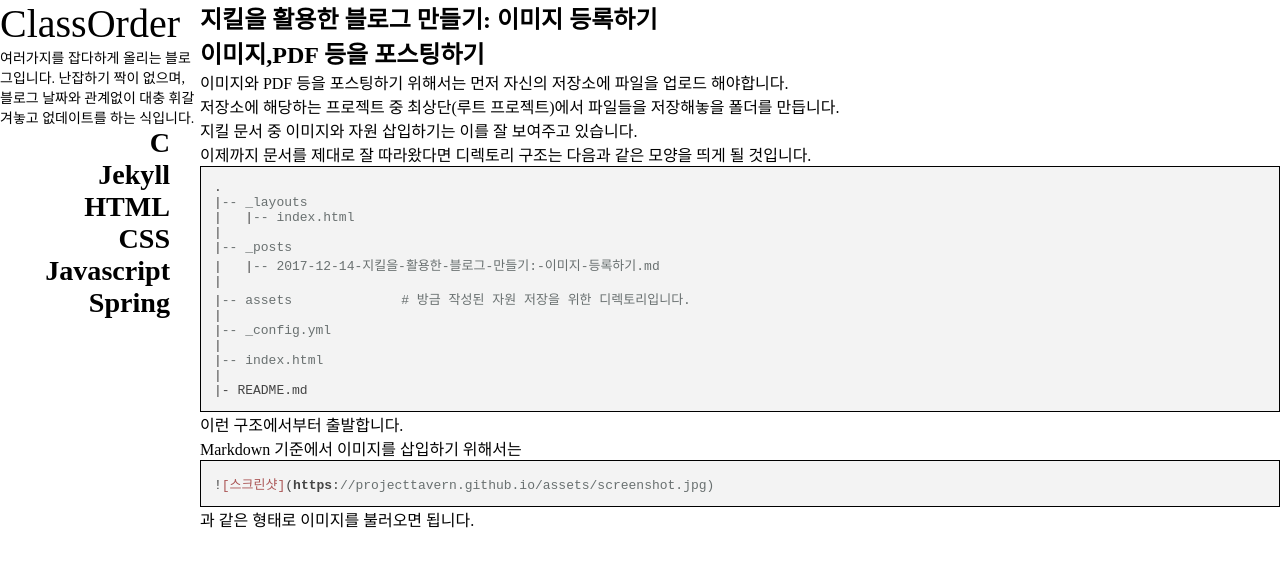
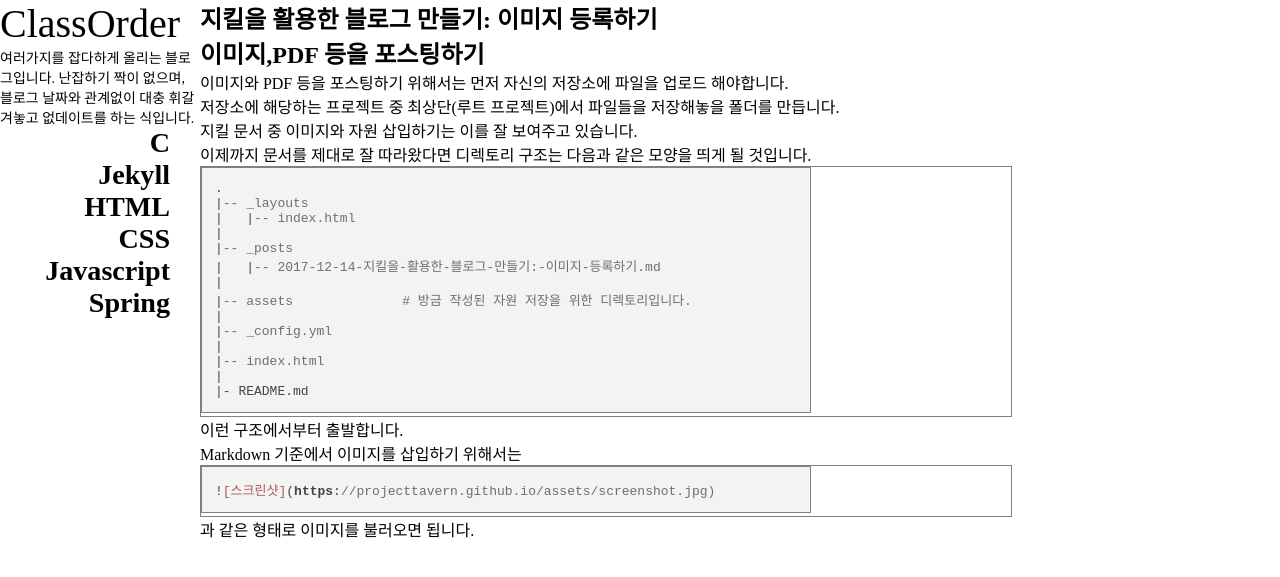
Before and after one commit to ProjectTavern/deprecated-winterguard.github.io, a Jekyll site: the page built from categories/jekyll/_posts/2017-12-14-지킬을-활용한-블로그-만들기:-이미지-등록하기.md, in a window 1280 px wide. Shown: the top 577 px of the page. Built offline with Jekyll 4.4.1, drawn with Linux system fonts in a browser that asks for light colours; nearby versions of some CDN libraries; our own code applies the rules of GitHub Pages for plain Markdown files; a style sheet for code colours, icons or effects is not loaded.

Commit message:
Update head.html

```diff
--- a/_includes/head.html
+++ b/_includes/head.html
@@ -87,12 +87,6 @@
       font-weight: 200
     }
 
-    figure {
-      display: inline-block;
-      width:50%;
-      border:0.5px solid grey;
-    }
-
     .hiddenType {
       display: none;
     }
@@ -102,8 +96,10 @@
       font-weight: bolder;
     }
 
-    .highlighter-rouge {
-      border: 1px solid black;
+    .highlight {
+      display: inline-block;
+      width: 75%;
+      border: 0.5px solid grey;
     }
   </style>
 <!--   <link rel="stylesheet"
```
